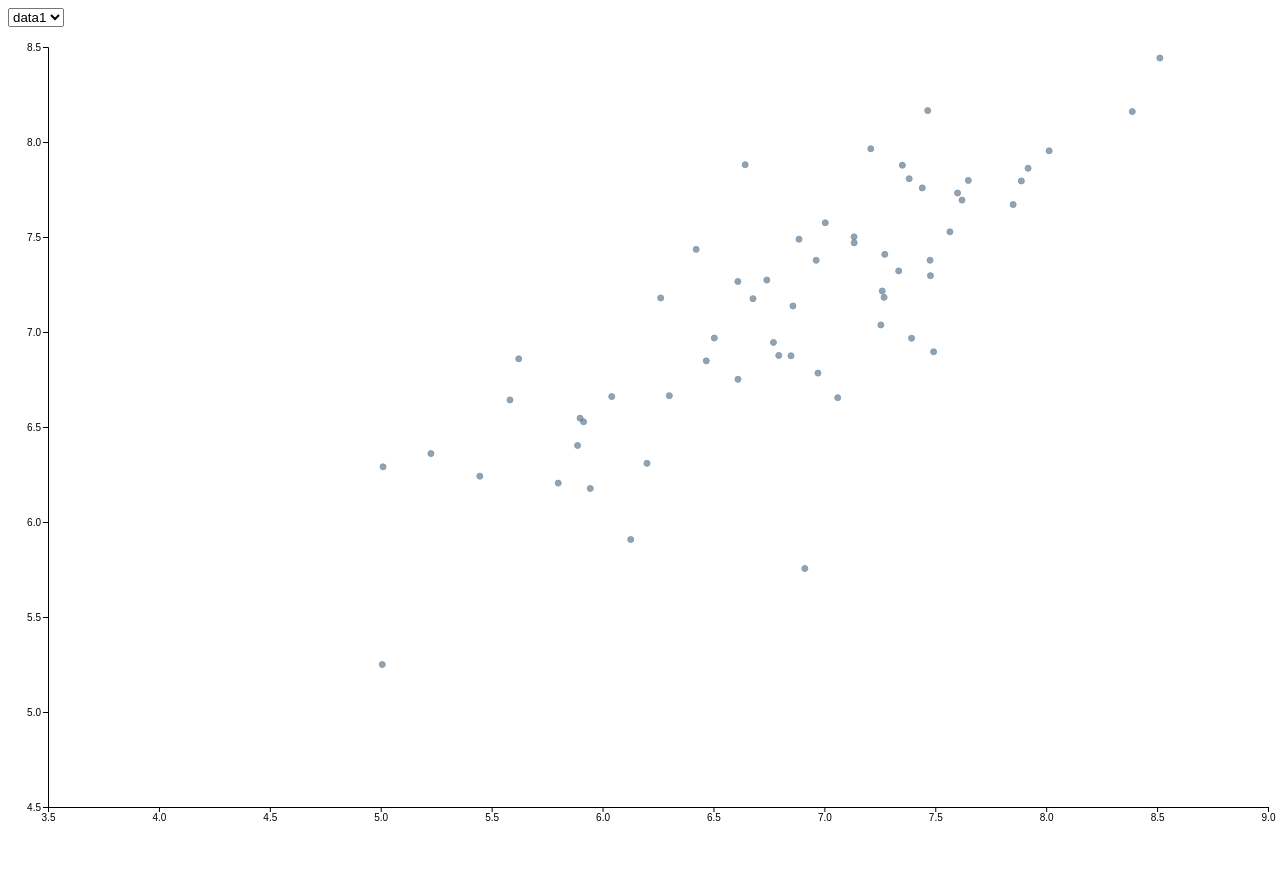
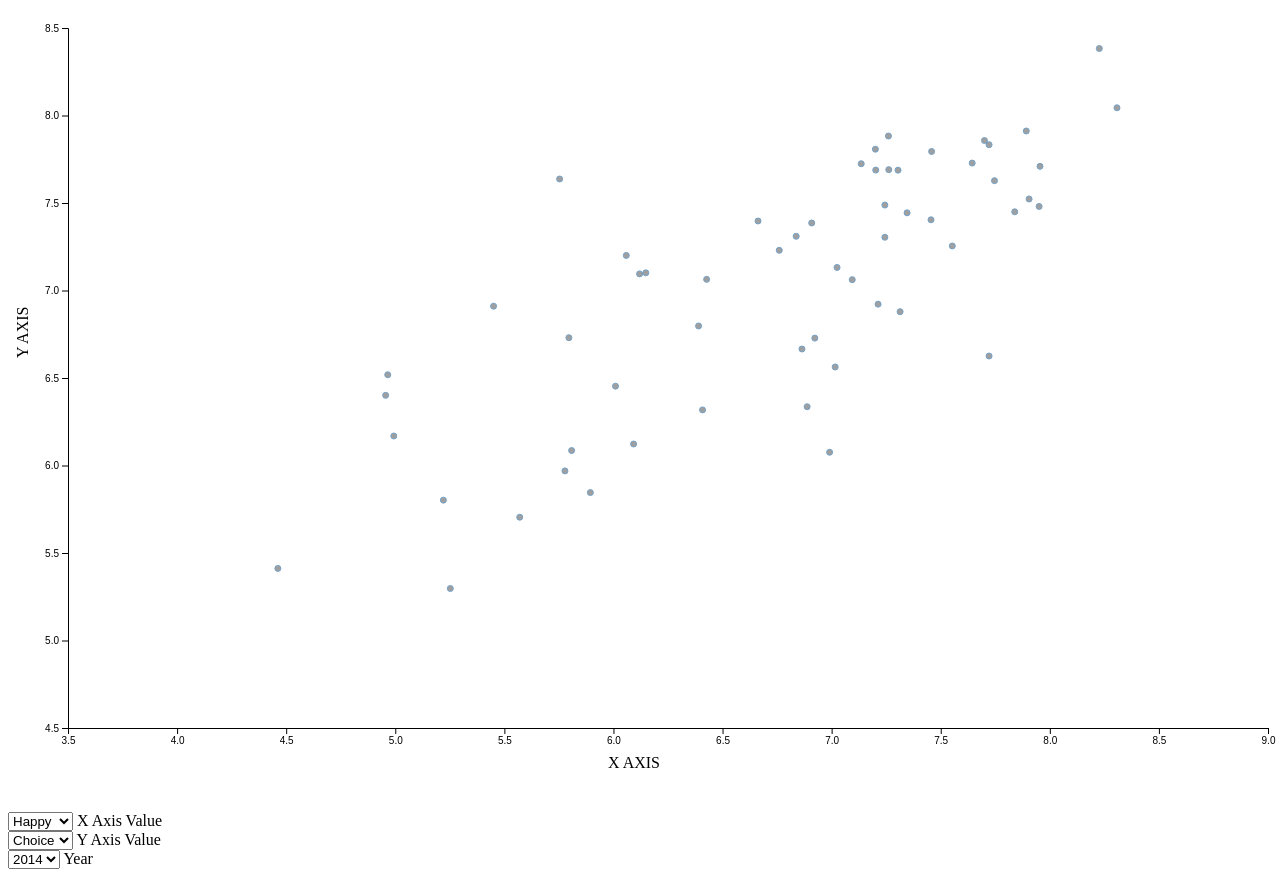
Before and after one commit to Albrektson/ValuesViz, a plain HTML site: page p2.html in a window 1280 px wide. Before the commit the page ends 839 px from the top, so only its background shows below. Drawn offline with nearby package versions, Linux system fonts and the light colour scheme.

Commit message:
Axis Labels, Options

```diff
--- a/p2.html
+++ b/p2.html
@@ -10,14 +10,32 @@
 	</style>
 
 	<body>
-
-		<select id = "opts">
-			<option value="ds1">data1</option>
-			<option value="ds2">data2</option>
-			<option value="ds3">data3</option>
-  	</select>
-
 		<script src="https://d3js.org/d3.v5.min.js"></script>
 		<script src="values.js"></script>
+		<div id="selectors">
+			<select id = "xOpts">
+				<option value='"A170"'>Happy</option>
+				<option value='"A173"'>Choice</option>
+				<option value='"C037"'>Shame</option>
+			</select>
+			X Axis Value
+			<br/>
+			<select id = "yOpts">
+				<option value='"A173"'>Choice</option>
+				<option value='"A170"'>Happy</option>
+				<option value='"C037"'>Shame</option>
+			</select>
+			Y Axis Value
+			<br/>
+			<select id = "waveOpts">
+				<option value="6">2014</option>
+				<option value="5">2010</option>
+				<option value="4">2006</option>
+				<option value="3">2000</option>
+				<option value="2">1990</option>
+				<option value="1">1980</option>
+			</select>
+			Year
+		</div>
 	</body>
 </html>
--- a/values.js
+++ b/values.js
@@ -1,7 +1,7 @@
 var width = 1280,
     height = 800;
 
-var margin = {top: 20, right: 20, bottom: 20, left: 40},
+var margin = {top: 20, right: 20, bottom: 80, left: 60},
     graphWidth = width - margin.left - margin.right,
     graphHeight = height - margin.top - margin.bottom;
 
@@ -21,34 +21,29 @@ var yScale = d3.scaleLinear()
   .range([graphHeight, 0])
 
 var yAxisCall = d3.axisLeft(yScale)
-  .tickSize(5)
-  .tickPadding(2)
 var yAxis = d3.select("#canvas").append("g")
   .attr("class", "y-axis")
   .attr("transform", "translate(" + margin.left + "," + margin.top + ")")
   .call(yAxisCall)
 
 var xAxisCall = d3.axisBottom(xScale)
-    .tickSize(5)
-    .tickPadding(2)
 var xAxis = d3.select("#canvas").append("g")
   .attr("class", "x-axis")
   .attr("transform", "translate(" + margin.left + "," + (height - margin.bottom) + ")")
   .call(xAxisCall)
 
-update(xData = "A170", yData = "A173", wave = 6)
-/*
-var x = false;
-setInterval(function() {
-  if (x) {
-    update(xData = "A170", wave = 6);
-    x = false;
-  } else {
-    update(xData = "A173", wave = 6);
-    x = true;
-  }
-}, 3000);
-*/
+//axis labels
+d3.select("#canvas").append("text")
+  .attr("class", "x-axis-title")
+  .attr("transform", "translate(" + graphWidth/2 + "," + (height-40) +")")
+  .text("X AXIS")
+d3.select("#canvas").append("text")
+  .attr("class", "y-axis-title")
+  .attr("transform", "translate(" + 20 + "," + (graphHeight/2) +"), rotate(-90)")
+  .text("Y AXIS")
+
+update(xData = "A170", yData = "A173", wave = 5)
+
 function update(xData, yData, wave) {
   d3.csv("stats.csv").then(function(stats){
     var bubbles = d3.select("#graph")
@@ -70,8 +65,17 @@ function update(xData, yData, wave) {
     //update values
     bubbles
     .attr("cx", function(d, i){
-        //return xScale(i)
       return xScale(+d[xData]);
+    })
+    .attr("cy", function(d, i) {
+      return yScale(+d[yData]);
+    })
+    .attr("r", function(d){
+      if (+d["Wave"] != wave || d[xData] == "NA" || d[yData] == "NA") {
+          return 0;
+      } else {
+        return 3;
+      }
     })
 
     bubbles.enter().append("circle")
@@ -82,10 +86,10 @@ function update(xData, yData, wave) {
         return yScale(+d[yData]);
       })
       .attr("r", function(d){
-        if (+d["Wave"] == wave) {
+        if (+d["Wave"] != wave || d[xData] == "NA" || d[yData] == "NA") {
+            return 0;
+        } else {
           return 3;
-        } else {
-          return 0;
         }
       })
       .attr("fill", "grey")
@@ -100,5 +104,22 @@ function update(xData, yData, wave) {
     //update and scale axes
     xAxis.call(xAxisCall)
     yAxis.call(yAxisCall)
+
+    d3.select('#xOpts').on('change', function() {
+      var input = eval(d3.select(this).property('value'));
+      return update(input, yData, wave)
+    })
+    d3.select('#yOpts').on('change', function() {
+      var input = eval(d3.select(this).property('value'));
+      return update(xData, input, wave)
+    })
+    d3.select('#sizeOpts').on('change', function() {
+      var input = eval(d3.select(this).property('value'));
+      return update(xData, yData, wave)
+    })
+    d3.select('#waveOpts').on('change', function() {
+      var input = eval(d3.select(this).property('value'));
+      return update(xData, yData, input)
+    })
   })
 }
```
Lines whose indentation alone changed are shown as unchanged.
